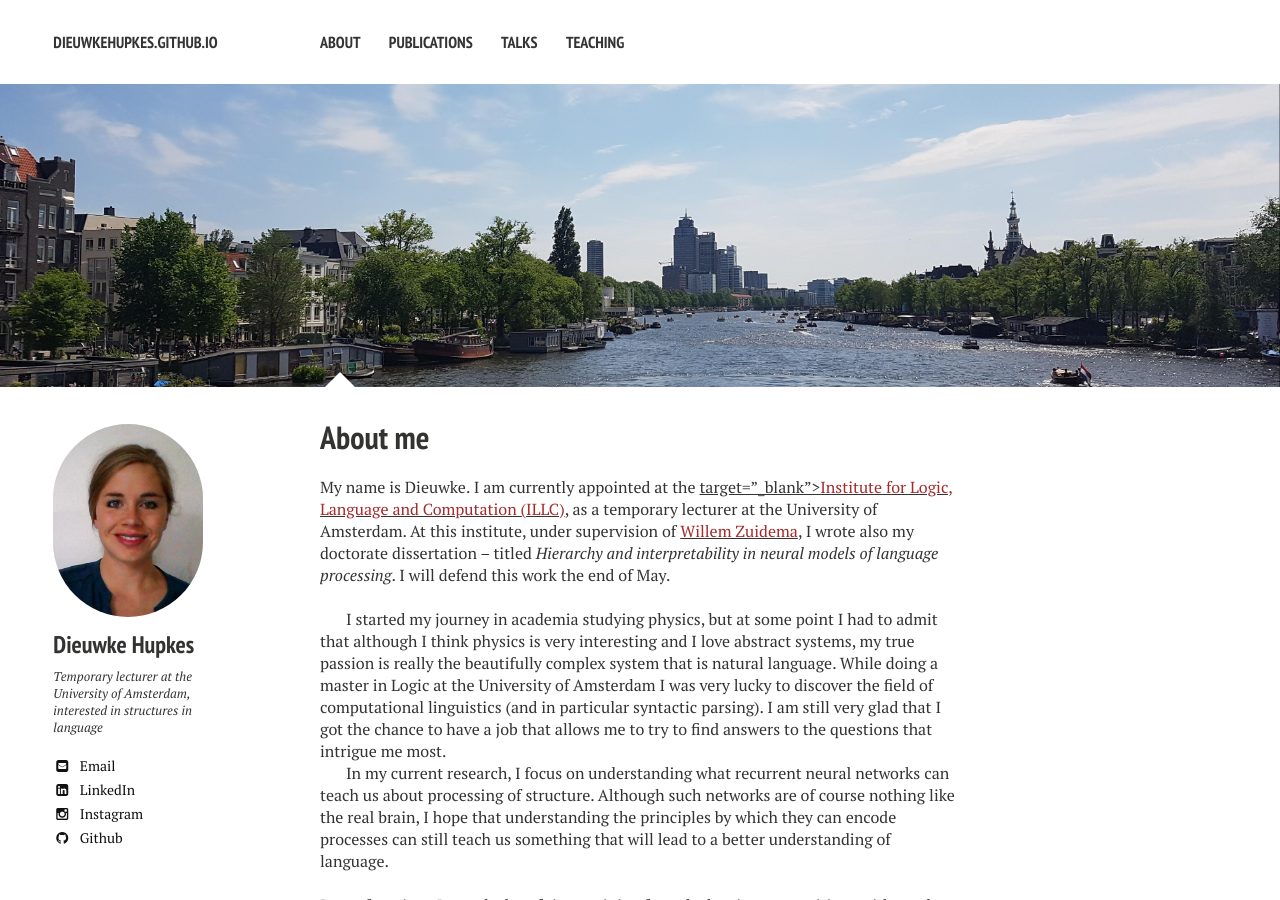
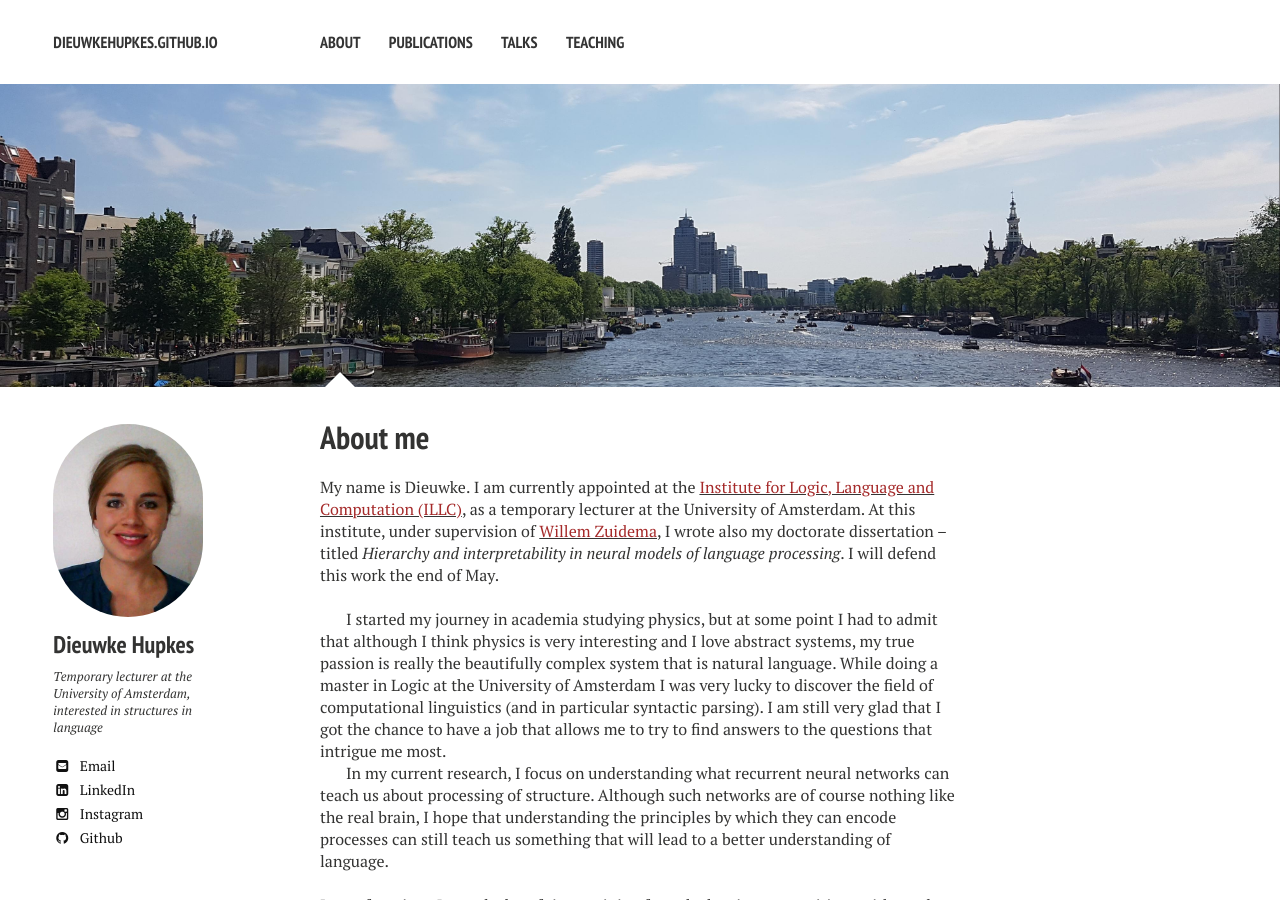
Before and after one commit to dieuwkehupkes/dieuwkehupkes.github.io, a Jekyll site: the page built from index.md, in a window 1280 px wide and 900 px high. Built offline with Jekyll 4.4.1, drawn with Linux system fonts in a browser that asks for light colours; nearby versions of some CDN libraries.

Commit message:
Fix blank target

```diff
--- a/index.md
+++ b/index.md
@@ -8,7 +8,7 @@ image:
 ---
 
 My name is Dieuwke.
-I am currently appointed at the <a href="http:/illc.uva.nl"> target="_blank"><font color="brown">Institute for Logic, Language and Computation (ILLC)</font></a>, as a temporary lecturer at the University of Amsterdam.
+I am currently appointed at the <a href="http:/illc.uva.nl" target="_blank"><font color="brown">Institute for Logic, Language and Computation (ILLC)</font></a>, as a temporary lecturer at the University of Amsterdam.
 At this institute, under supervision of <a href="https://staff.fnwi.uva.nl/w.zuidema/" target="_blank"><font color="brown">Willem Zuidema</font></a>, I wrote also my doctorate dissertation -- titled <i>Hierarchy and interpretability in neural models of language processing</i>.
 I will defend this work the end of May.
 <br /><br />
```
